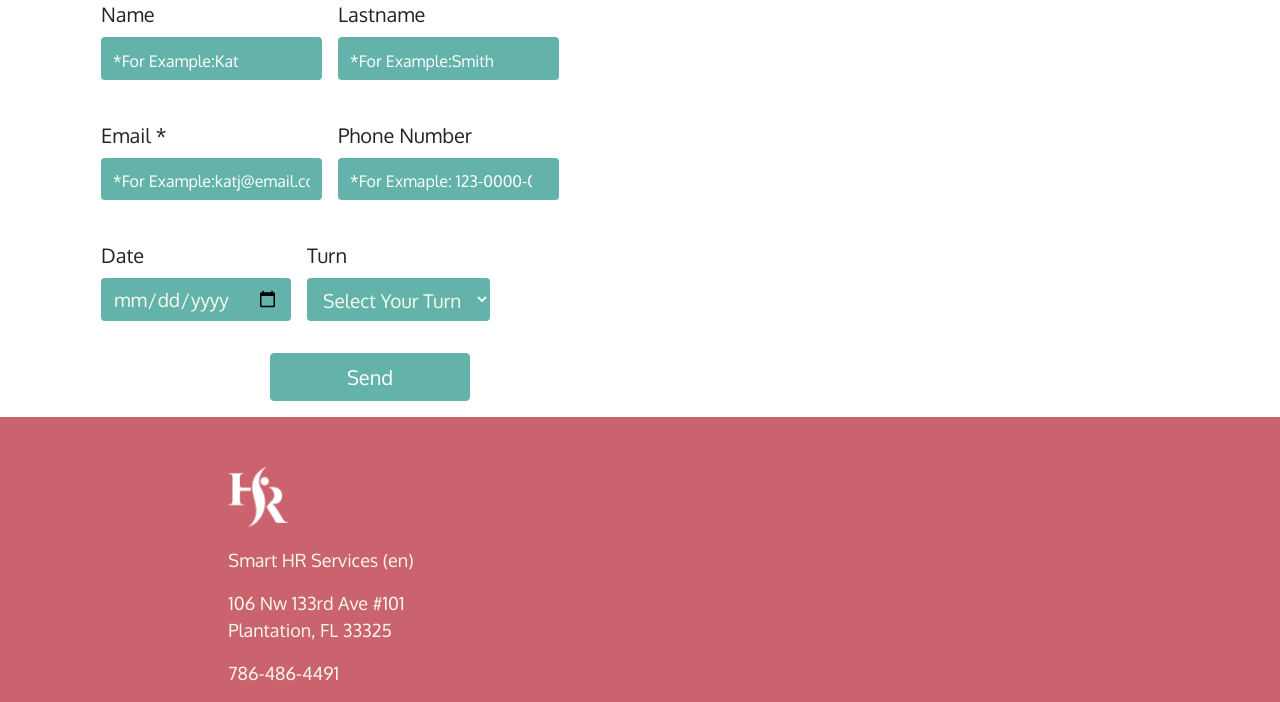
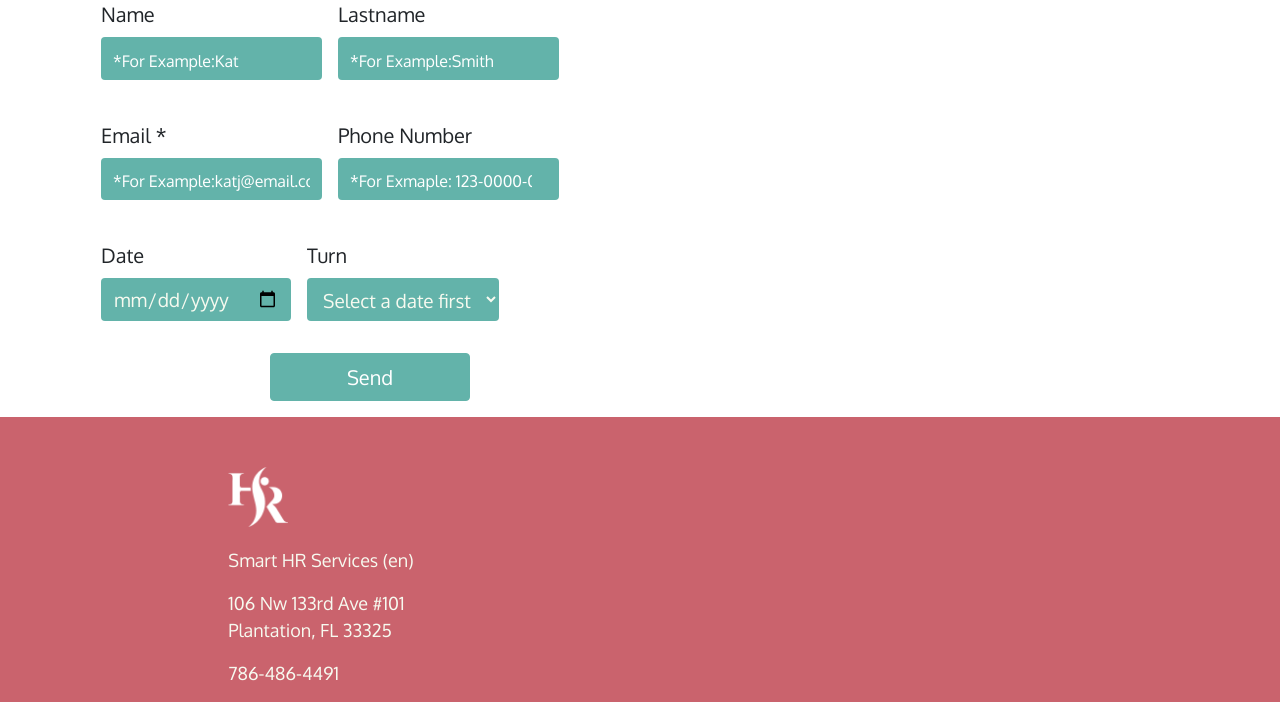
Before and after one commit to Minesto23/smartHR, a Django app: page /contact/ in a window 1280 px wide, after a click on "Here". Shown: the part 1410-2112 px from the top of the page. Run offline with Django 3.2, Linux system fonts and the light colour scheme; tables that the repository leaves empty hold one stand-in row (values such as "Sample post"); parts of the project's set-up code (start-up, migrations or seed data) failed here and were passed over; some libraries are stand-ins or nearby versions.

Commit message:
Cambios en El Contact en area de Citas

```diff
--- a/contact/templates/contact/contact.html
+++ b/contact/templates/contact/contact.html
@@ -208,8 +208,12 @@
                             {% elif LANGUAGE_CODE == "en" %}
                               <label for="">Turn</label>
                             {% endif %}
-                            <select class="form-control quotes" name="turn" id="id_turn">
-                            <option value="" disabled selected>{% trans "Select Your Turn" %}</option>
+                              <select class="form-control quotes" name="turn" id="id_turn">
+                                {% if LANGUAGE_CODE == "es" %}
+                                  <option value="" disabled selected>Seleccione una Fecha</option>
+                                {% elif LANGUAGE_CODE == "en" %}
+                                  <option value="" disabled selected>Select a date first</option>
+                                {% endif %}
                              </select>
                             </div>
                         </div>
```
